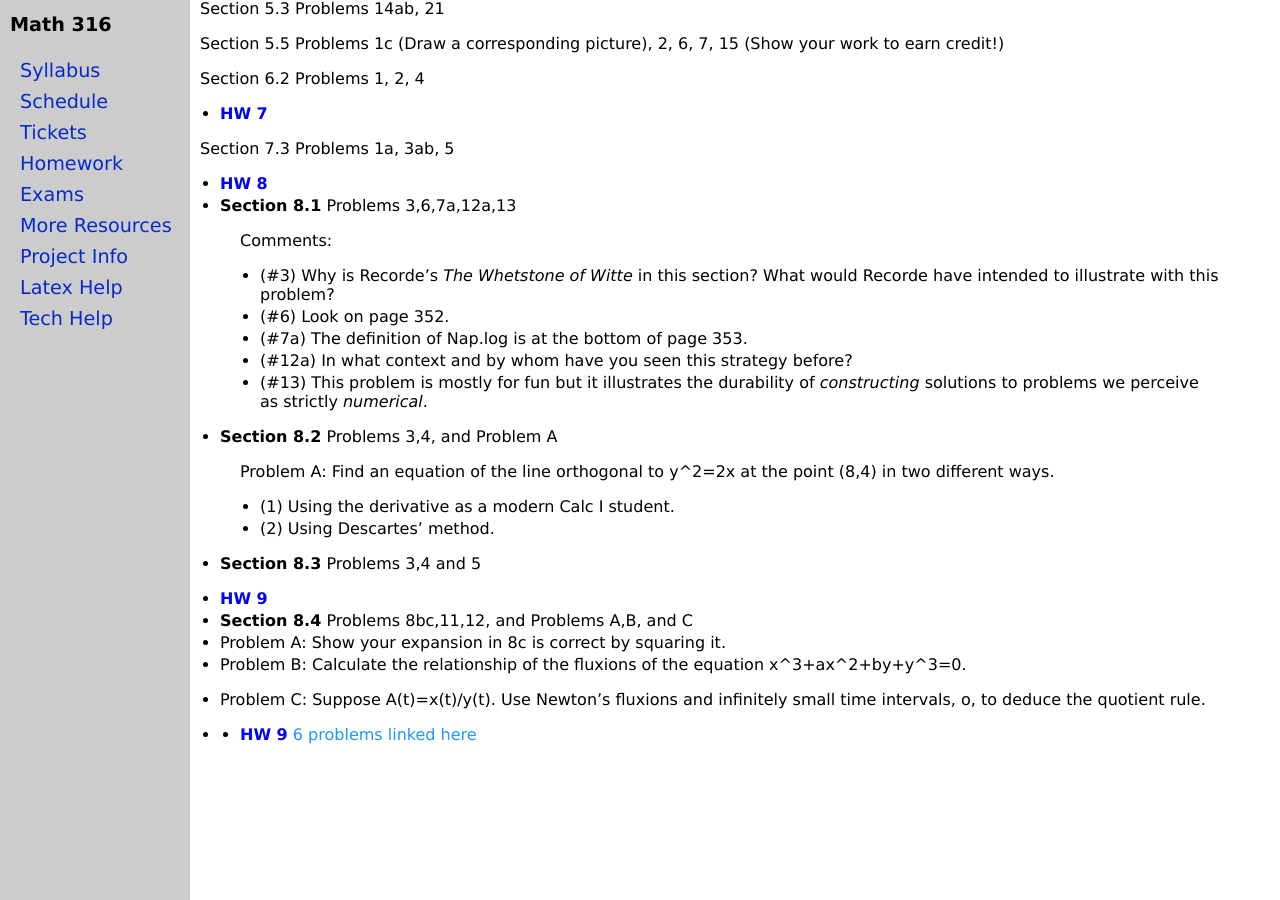
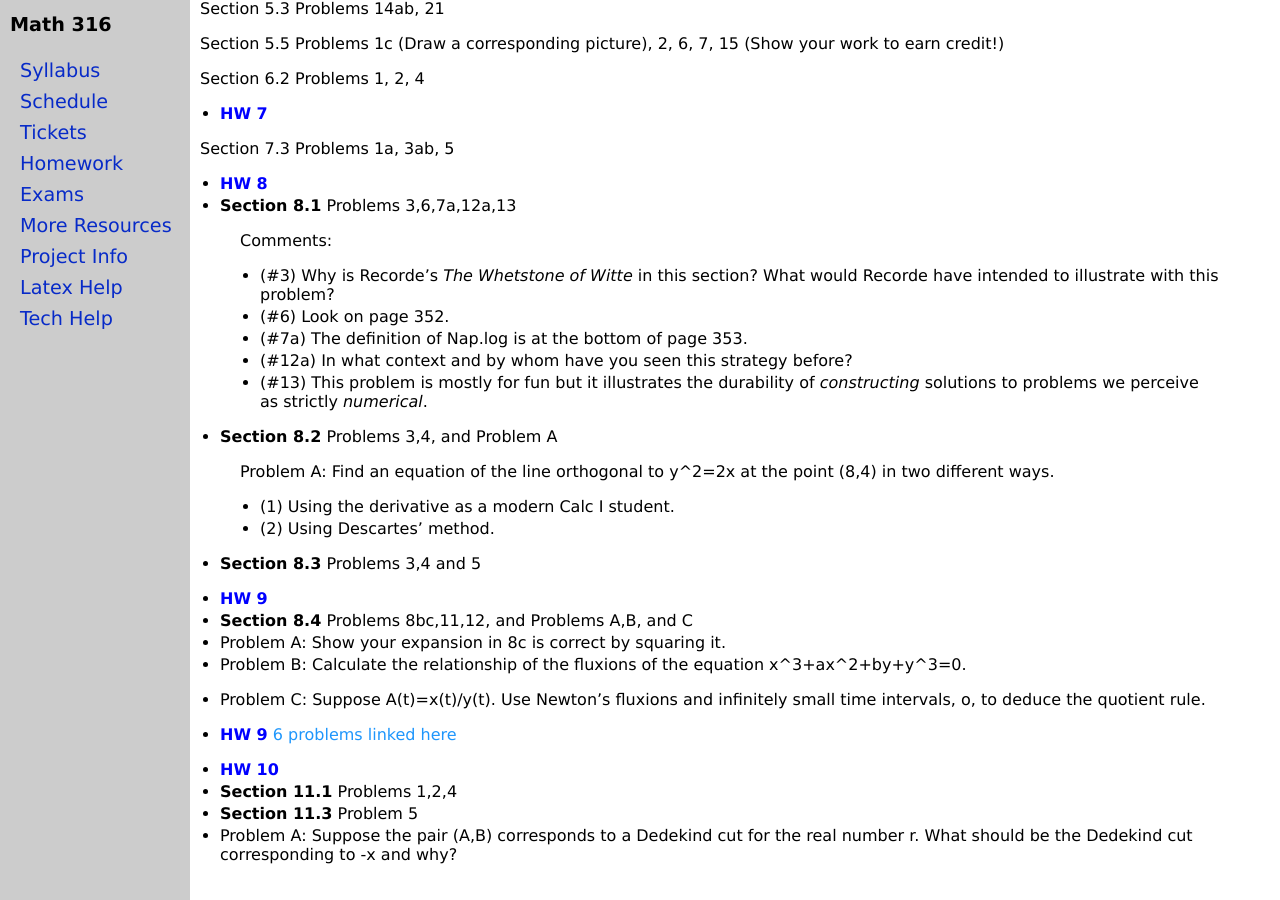
Before and after one commit to jrfaudree/HOM, a Jekyll site: the page built from homework.md, in a window 1280 px wide and 900 px high, scrolled down 1894 px. Built offline with Jekyll 4.4.1, drawn with Linux system fonts in a browser that asks for light colours.

Commit message:
Update homework.md

```diff
--- a/homework.md
+++ b/homework.md
@@ -133,5 +133,10 @@ Section 7.3 Problems 1a, 3ab, 5
  - Problem B: Calculate the relationship of the fluxions of the equation x^3+ax^2+by+y^3=0.
  - Problem C: Suppose A(t)=x(t)/y(t). Use Newton's fluxions and infinitely small time intervals, o, to deduce the quotient rule.
 
- - * <span style="color:blue">**HW 9**</span>
+* <span style="color:blue">**HW 9**</span>
      [6 problems linked here](assets/homework/HW-10.pdf)
+
+* <span style="color:blue">**HW 10**</span>
+ - **Section 11.1** Problems 1,2,4
+ - **Section 11.3** Problem 5
+ - Problem A: Suppose the pair (A,B) corresponds to a Dedekind cut for the real number r. What should be the Dedekind cut corresponding to -x and why?
```
